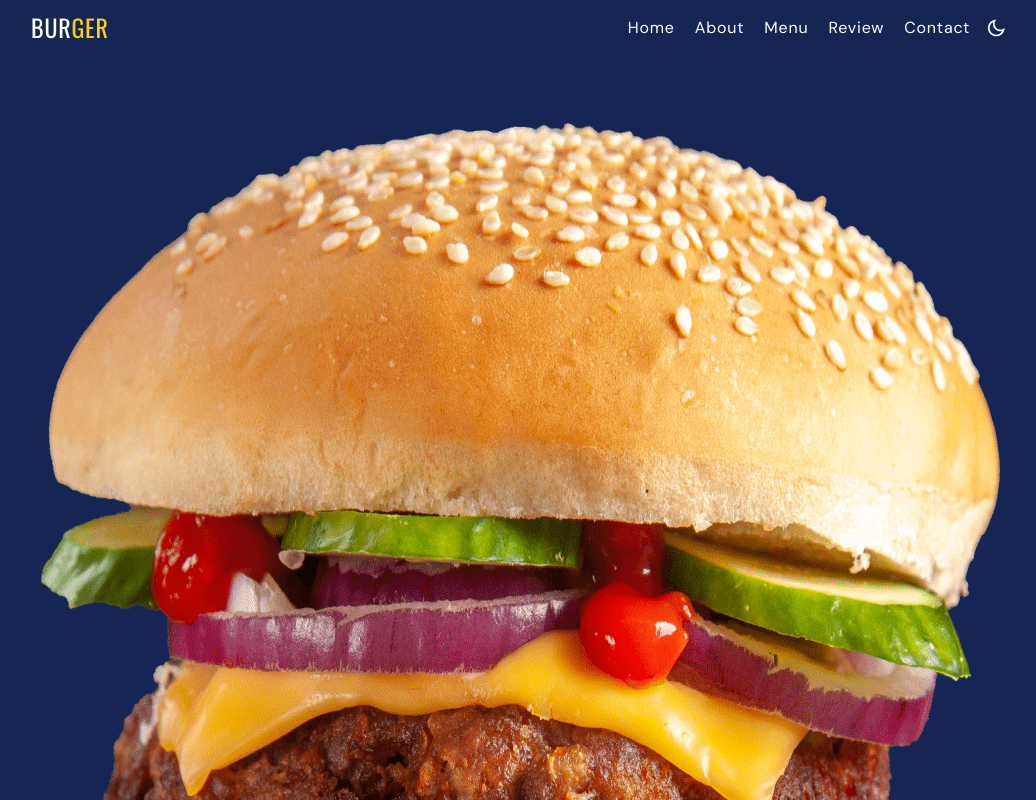
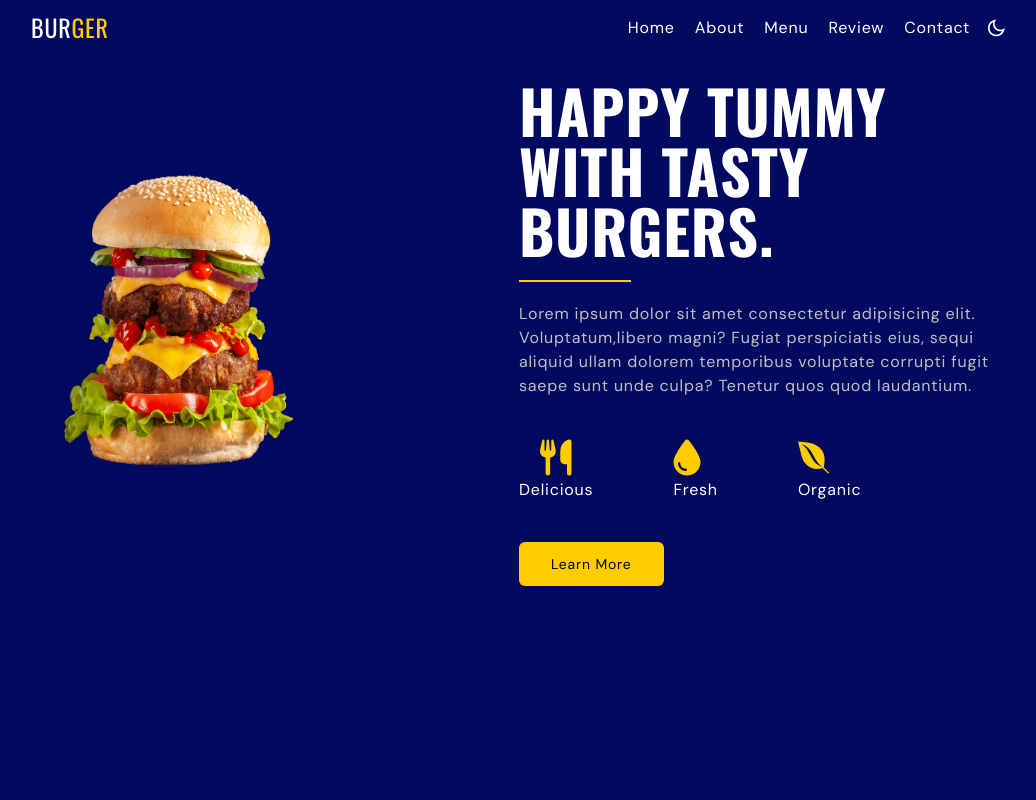
Before and after one commit to nuru7595/burger-website, a plain HTML site: page index.html in a window 1280 px wide. Shown: the top 800 px of the page, without its empty margins (121-1157 px from the left). Drawn offline with nearby package versions, Linux system fonts and the light colour scheme; files that its build step writes are made by us from their sources.

Commit message:
Hero Section

```diff
--- a/extras/style.css
+++ b/extras/style.css
@@ -4,8 +4,40 @@
 @tailwind components;
 @tailwind utilities;
 
-@layer {
+@layer base {
     body {
-        @apply bg-blue-950 text-white tracking-wider font-dmsans;
+        @apply bg-blueC text-white tracking-wider font-dmsans;
+    }
+
+    section {
+        @apply pt-16 pb-4 md:pt-20;
     }
 }
+
+@layer components {
+    .nav-link {
+        @apply hover:text-yellowC ease-in duration-200;
+    }
+
+    .btn {
+        @apply inline-block text-sm py-3 px-8 capitalize text-center cursor-pointer rounded-md ease-linear duration-200;
+    }
+
+    .btn-primary {
+        @apply text-black bg-yellowC hover:opacity-75;
+    }
+}
+
+@layer utilities {
+    .title {
+        @apply text-4xl font-oswald font-bold uppercase lg:text-6xl;
+    }
+
+    .separator {
+        @apply w-28 h-[2px] bg-yellowC my-5;
+    }
+
+    .paragraph {
+        @apply text-paragraph;
+    }
+}
--- a/extras/tailwind.config.js
+++ b/extras/tailwind.config.js
@@ -10,16 +10,13 @@ module.exports = {
     },
     extend: {
       colors: {
-        primaryColor: '#010a5e',
-        primaryColorLight: "#010d78",
-        secondaryColor: '#FFCC00',
-        paragraphColor: '#c0c0c0',
-        whiteColor: '#fff',
-        blackColor: "#000",
+        blueC: '#010a5e',
+        blueLight: "#010d78",
+        yellowC: '#FFCC00',
+        paragraph: '#c0c0c0',
         greenColor: "#007936",
         redColor: "#cc3433",
-        darkColor: '#000',
-        darkColorLight: "#171717",
+        darkColorLight: "#171717"
       },
       keyframes: {
         move: {
@@ -27,7 +24,7 @@ module.exports = {
         }
       },
       animation: {
-        'movingY': 'move 2s linear infinite'
+        "movingY": "move 2s linear infinite"
       }
     },
     container: {
--- a/index.html
+++ b/index.html
@@ -24,28 +24,29 @@
     crossorigin="anonymous" referrerpolicy="no-referrer"></script>
 
   <!--~~~~~~~~~~~~~~~ CSS ~~~~~~~~~~~~~~~-->
-  <link href="style.min.css" rel="stylesheet" />
+  <link href="style.css" rel="stylesheet" />
 
   <title>Burger Website || Nuru</title>
 </head>
 
 <body>
   <!--~~~~~~~~~~~~~~~ Header ~~~~~~~~~~~~~~~-->
-  <header class="bg-blue-950 fixed top-0 left-0 w-full z-50">
+  <header class="bg-blueC fixed top-0 left-0 w-full z-50">
     <nav class="container flex justify-between items-center h-14 relative">
       <div>
         <a href="#" class="text-2xl uppercase font-oswald">
-          Bur<span class="text-yellow-400">ger</span>
+          Bur<span class="text-yellowC">ger</span>
         </a>
       </div>
 
-      <div id="nav-menu" class="hidden absolute top-0 left-0 w-full py-14 bg-blue-950 border-b border-yellow-400 md:block md:static md:w-auto md:py-0 md:border-none md:ml-auto">
+      <div id="nav-menu"
+        class="hidden absolute top-0 left-0 w-full py-14 bg-blueC border-b border-yellowC md:block md:static md:w-auto md:py-0 md:border-none md:ml-auto">
         <ul class="flex flex-col gap-5 items-center md:flex-row">
-          <li><a href="#home" class="hover:text-yellow-400 ease-in duration-200 nav-link">Home</a></li>
-          <li><a href="#about" class="hover:text-yellow-400 ease-in duration-200 nav-link">About</a></li>
-          <li><a href="#menu" class="hover:text-yellow-400 ease-in duration-200 nav-link">Menu</a></li>
-          <li><a href="#review" class="hover:text-yellow-400 ease-in duration-200 nav-link">Review</a></li>
-          <li><a href="#contact" class="hover:text-yellow-400 ease-in duration-200 nav-link">Contact</a></li>
+          <li><a href="#home" class="nav-link">Home</a></li>
+          <li><a href="#about" class="nav-link">About</a></li>
+          <li><a href="#menu" class="nav-link">Menu</a></li>
+          <li><a href="#review" class="nav-link">Review</a></li>
+          <li><a href="#contact" class="nav-link">Contact</a></li>
         </ul>
 
         <div id="close-btn" class="absolute top-[0.7rem] right-4 text-3xl cursor-pointer md:hidden">
@@ -68,13 +69,39 @@
   <main>
     <!--~~~~~~~~~~~~~~~ Home ~~~~~~~~~~~~~~~-->
     <section id="home">
-      <div>
-        <div>
-          <img src="./img/home-image.png" alt="Burger">
+      <div class="container flex flex-col items-center gap-10 md:flex-row">
+        <div class="mx-auto md:basis-1/2 lg:basis-2/5 animate-movingY">
+          <img src="./img/home-image.png" alt="Burger" class="w-60">
         </div>
 
-        <div>
+        <div class="text-center md:basis-1/2 md:text-start">
+          <h1 class="title">Happy tummy with tasty burgers.</h1>
 
+          <div class="separator mx-auto md:mx-0"></div>
+
+          <p class="paragraph">Lorem ipsum dolor sit amet consectetur adipisicing elit. Voluptatum,libero magni? Fugiat perspiciatis eius, sequi aliquid ullam dolorem temporibus voluptate corrupti fugit saepe sunt unde culpa? Tenetur quos quod laudantium.</p>
+
+          <div class="text-base flex items-center justify-center gap-4 py-10 md:justify-start md:gap-20">
+            <div class="text-center">
+              <i class="fa-solid fa-utensils text-yellowC text-4xl"></i>
+              <br>
+              Delicious
+            </div>
+
+            <div>
+              <i class="fa-solid fa-droplet text-yellowC text-4xl"></i>
+              <br>
+              Fresh
+            </div>
+
+            <div>
+              <i class="fa-brands fa-envira text-yellowC text-4xl"></i>
+              <br>
+              Organic
+            </div>
+          </div>
+
+          <a href="#" class="btn btn-primary">Learn More</a>
         </div>
       </div>
     </section>
```
Also changed, not shown: style.min.css.
